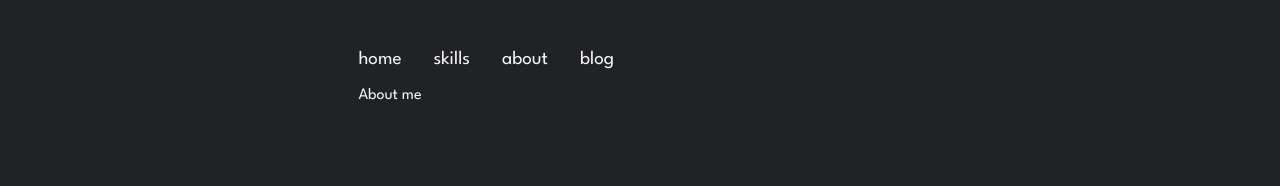
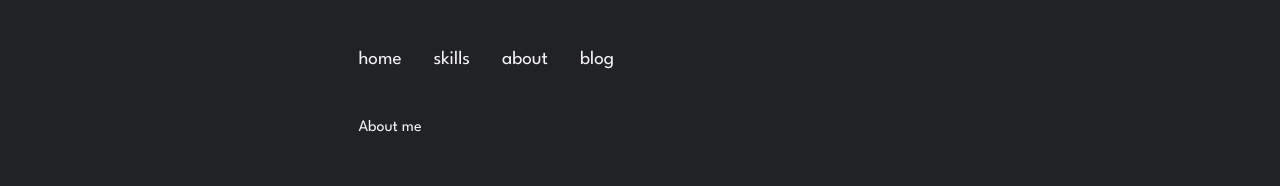
Before and after one commit to krckyboy/todorovic.dev, a Next.js app: page /about in a window 1280 px wide. Shown: the top 186 px of the page. Built offline with nearby package versions, Linux system fonts and the light colour scheme.

Commit message:
Applying gStyles.

```diff
--- a/src/app/about/page.tsx
+++ b/src/app/about/page.tsx
@@ -1,11 +1,10 @@
 import { NextPage } from 'next';
-import styles from '@/app/styles.module.scss';
 import gStyles from '@/styles/global.module.scss';
 
 const Page: NextPage = () => {
   return (
     <main>
-      <section className={`${styles.section} ${gStyles.paddingInline}`}>
+      <section className={`${gStyles.section} ${gStyles.paddingInline}`}>
         <h1>About me</h1>
       </section>
     </main>
--- a/src/app/blog/[id]/page.tsx
+++ b/src/app/blog/[id]/page.tsx
@@ -1,5 +1,6 @@
 import React from 'react';
 import { NextPage } from 'next';
+import gStyles from '@/styles/global.module.scss';
 
 interface Props {
   params: {
@@ -11,7 +12,9 @@ const Page: NextPage<Props> = (props) => {
   const { id } = props.params;
 
   return (
-    <>Blog {id} </>
+    <section className={`${gStyles.section} ${gStyles.paddingInline}`}>
+      <>Blog {id} </>
+    </section>
   );
 };
 
--- a/src/app/skills/page.tsx
+++ b/src/app/skills/page.tsx
@@ -1,11 +1,10 @@
 import { NextPage } from 'next';
-import styles from '@/app/styles.module.scss';
 import gStyles from '@/styles/global.module.scss';
 
 const Page: NextPage = () => {
   return (
     <main>
-      <section className={`${styles.section} ${gStyles.paddingInline}`}>
+      <section className={`${gStyles.section} ${gStyles.paddingInline}`}>
         <h1>Skills</h1>
       </section>
     </main>
```
